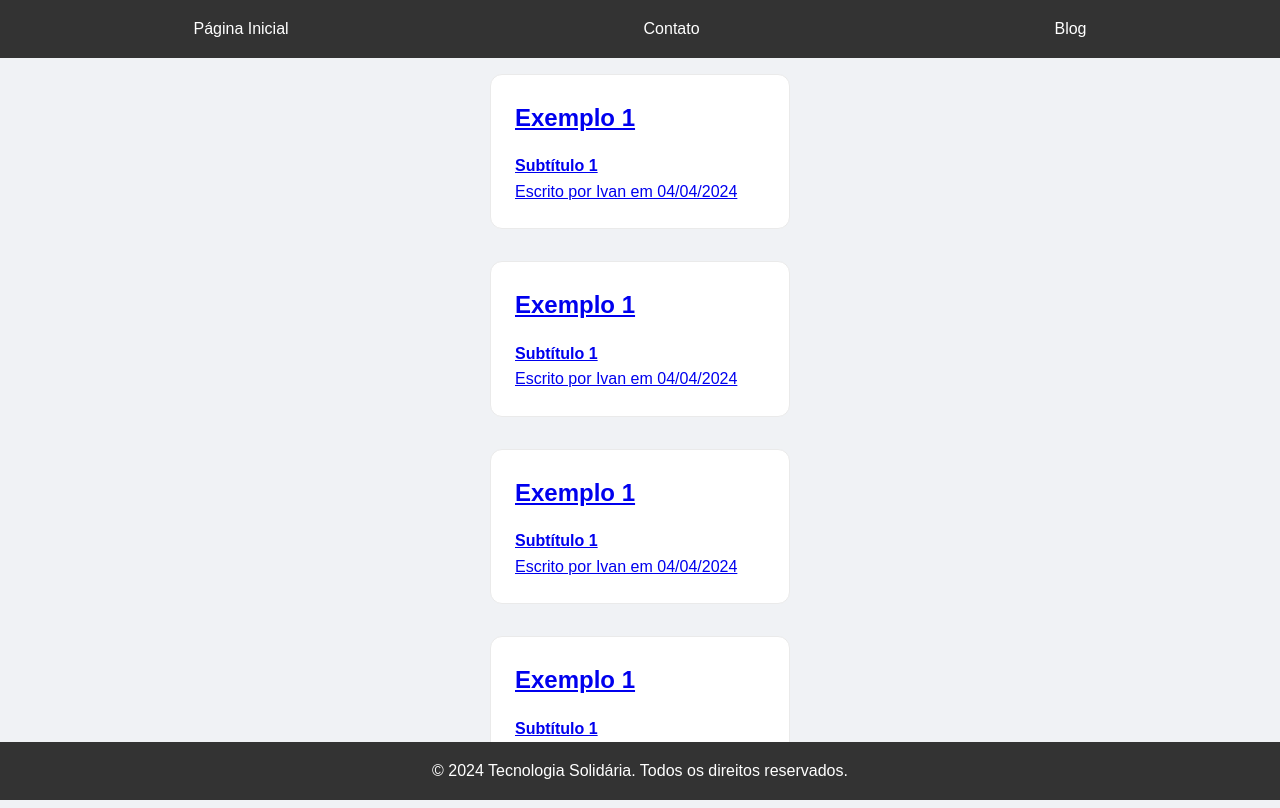
After one commit to GRUPO-006/site_ong, a FastAPI app: template site_ong/templates/blog.html in a window 1280 px wide. The commit adds this page. Run offline with FastAPI, Linux system fonts and the light colour scheme; the template is opened without the code that fills it, so the values that code supplies are empty.

Commit message:
finalizando estrutura base das páginas públicas

```diff
--- a/site_ong/main.py
+++ b/site_ong/main.py
@@ -12,3 +12,13 @@ app.mount('/static', StaticFiles(directory='site_ong/static'), name='static')
 @app.get('/', response_class=HTMLResponse)
 def read_root(request: Request):
     return templates.TemplateResponse(name='index.html', request=request)
+
+
+@app.get('/contato', response_class=HTMLResponse)
+def contato(request: Request):
+    return templates.TemplateResponse(name='contato.html', request=request)
+
+
+@app.get('/blog', response_class=HTMLResponse)
+def blog(request: Request):
+    return templates.TemplateResponse(name='blog.html', request=request)
--- a/site_ong/static/styles/style.css
+++ b/site_ong/static/styles/style.css
@@ -5,6 +5,7 @@
 }
 
 body {
+  background-color: #f0f2f5;
   font-family: Arial, sans-serif;
   line-height: 1.6;
 }
@@ -54,6 +55,46 @@ nav ul li a.active {
   padding: 2rem;
 }
 
+.contact {
+  padding: 2rem;
+}
+
+.cards {
+    display: flex;
+    flex-direction: column; /* Stack cards vertically */
+    align-items: center; /* Center cards horizontally */
+    margin: 0 auto; /* Center the cards container */
+    max-width: 100vw; /* Ensure the container takes full viewport width */
+}
+
+.card {
+    background: #fff;
+    padding: 1.5rem;
+    border-radius: 0.75rem;
+    margin: 1rem 0; /* Adjust vertical margin for vertical stack */
+    max-width: 100vw; /* Ensure the card takes full viewport width */
+    width: 300px; /* Set a fixed width for the card */
+    border: 1px solid #eaeaea;
+    transition: color 0.15s ease, border-color 0.15s ease;
+}
+
+
+.card a {
+  cursor: pointer;
+  text-decoration: none;
+  color: inherit;
+}
+
+.card h3 {
+  margin: 0 0 1rem 0;
+  font-size: 1.5rem;
+}
+
+.card:hover {
+  color: #343e7f;
+  border-color: #343e7f;
+}
+
 footer {
   background-color: #333;
   color: #fff;
--- /dev/null
+++ b/site_ong/templates/base.html
@@ -0,0 +1,27 @@
+<!DOCTYPE html>
+<html lang="pt-BR">
+  <head>
+    <meta charset="UTF-8" />
+    <meta name="viewport" content="width=device-width, initial-scale=1" />
+    <title>Tecnologia Solidária</title>
+
+    <link rel="stylesheet" href="{{ url_for('static',
+    path='styles/style.css')}}" />
+	<script src="{{ url_for('static', path='js/script.js') }}"></script>
+  </head>
+  <body>
+	<header>
+        <nav>
+            <ul>
+                <li><a href="/" >Página Inicial</a></li>
+                <li><a href="/contato">Contato</a></li>
+                <li><a href="/blog">Blog</a></li>
+            </ul>
+        </nav>
+    </header>
+        {% block content %}{% endblock %}
+    <footer>
+        <p>&copy; 2024 Tecnologia Solidária. Todos os direitos reservados.</p>
+    </footer>
+  </body>
+</html>
--- /dev/null
+++ b/site_ong/templates/blog.html
@@ -0,0 +1,46 @@
+{% extends 'base.html'%}
+{% block content %}
+<section
+  class="cards"
+>
+  <a href="#">
+    <div class="card">
+      <h3>Exemplo 1</h3>
+      <h4>Subtítulo 1</h4>
+      <p>
+        Escrito por Ivan em 04/04/2024
+      </p>
+    </div>
+  </a>
+
+  <a href="#">
+    <div class="card">
+      <h3>Exemplo 1</h3>
+      <h4>Subtítulo 1</h4>
+      <p>
+        Escrito por Ivan em 04/04/2024
+      </p>
+    </div>
+  </a>
+
+  <a href="#">
+    <div class="card">
+      <h3>Exemplo 1</h3>
+      <h4>Subtítulo 1</h4>
+      <p>
+        Escrito por Ivan em 04/04/2024
+      </p>
+    </div>
+  </a>
+
+  <a href="#">
+    <div class="card">
+      <h3>Exemplo 1</h3>
+      <h4>Subtítulo 1</h4>
+      <p>
+        Escrito por Ivan em 04/04/2024
+      </p>
+    </div>
+  </a>
+</section>
+{% endblock %}
```
Also changed, not shown: site_ong/templates/contato.html (added, +17 -0 lines), site_ong/templates/index.html (+3 -26 lines). Lines whose indentation alone changed are shown as unchanged.
